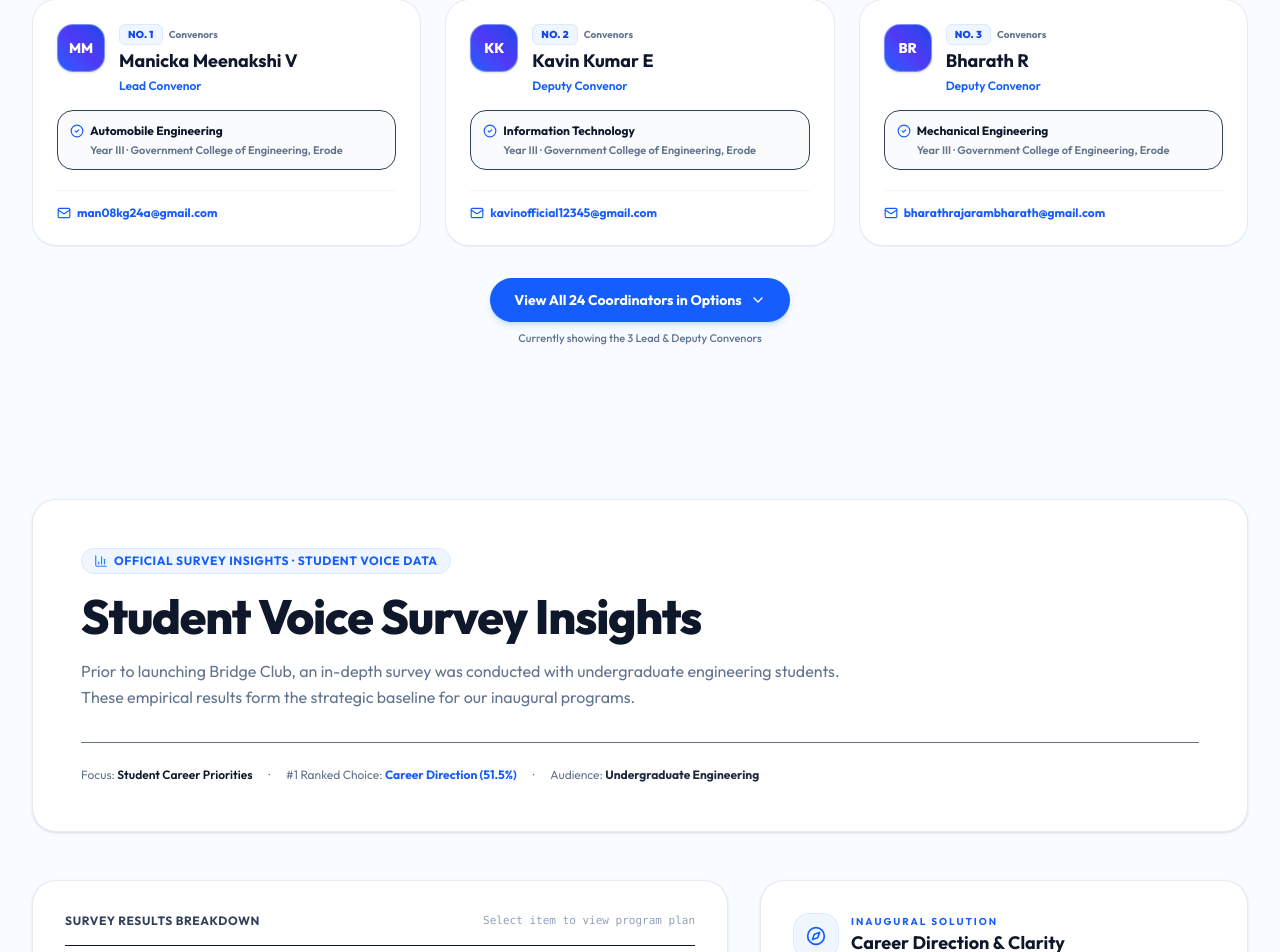
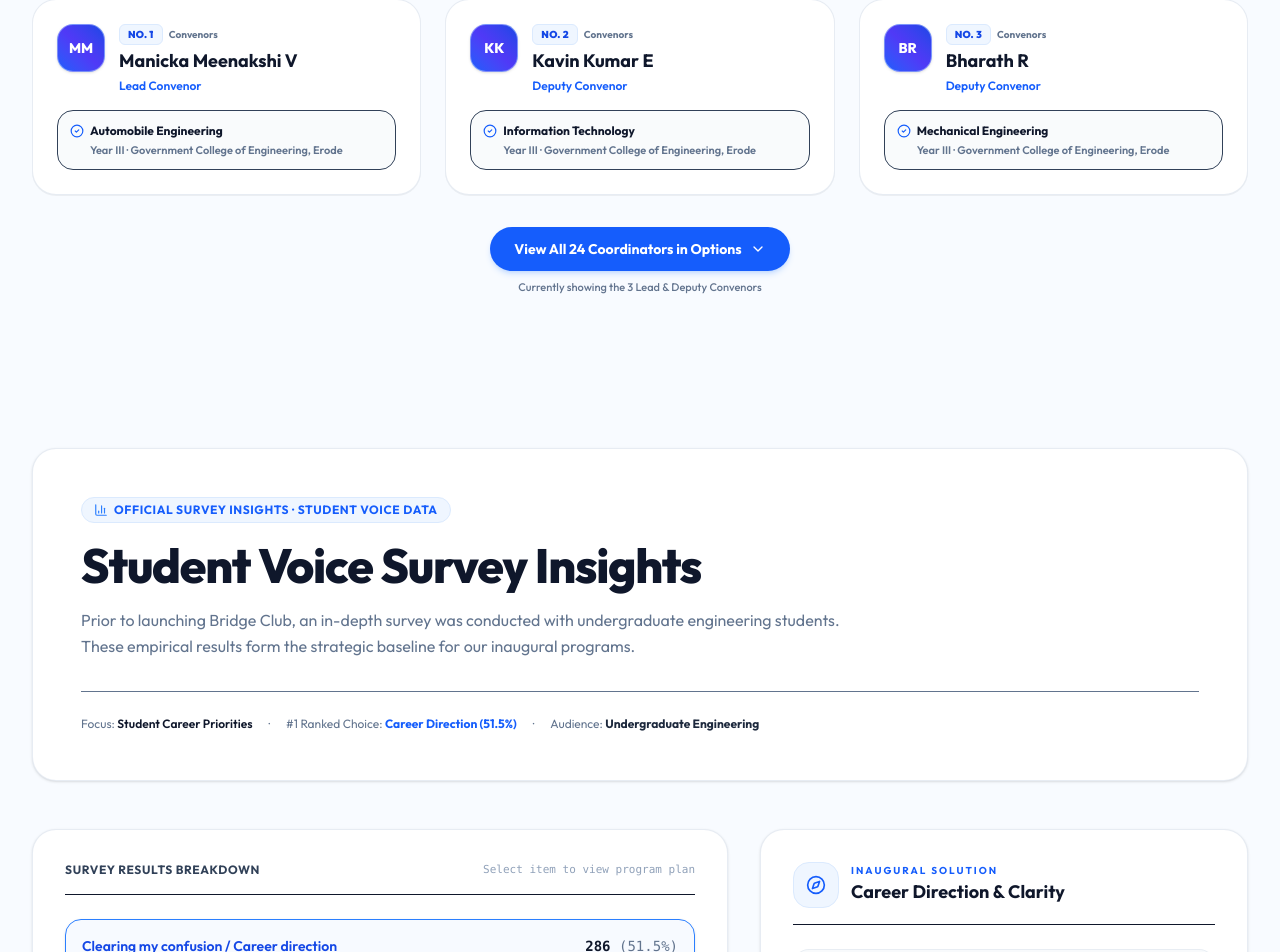
Before and after one commit to kavinkk2425/Bridgee, a React (Vite) app: page / in a window 1280 px wide. Shown: the part 4274-5226 px from the top of the page. Built offline with nearby package versions, Linux system fonts and the light colour scheme.

Commit message:
Remove email IDs from Student Coordinators section

```diff
--- a/src/components/CoordinatorsSection.tsx
+++ b/src/components/CoordinatorsSection.tsx
@@ -1,6 +1,6 @@
 import React, { useState, useMemo } from 'react';
 import { motion, AnimatePresence } from 'motion/react';
-import { Mail, GraduationCap, Search, CheckCircle2, ChevronDown, ChevronUp, Users, Filter } from 'lucide-react';
+import { GraduationCap, Search, CheckCircle2, ChevronDown, ChevronUp, Users, Filter } from 'lucide-react';
 import { CLUB_COORDINATORS } from '../data/bridgeClubData';
 
 export const CoordinatorsSection: React.FC = () => {
@@ -42,7 +42,6 @@ export const CoordinatorsSection: React.FC = () => {
         c.name.toLowerCase().includes(q) ||
         c.role.toLowerCase().includes(q) ||
         c.department.toLowerCase().includes(q) ||
-        c.email.toLowerCase().includes(q) ||
         c.year.toLowerCase().includes(q);
 
       return matchesCategory && matchesSearch;
@@ -215,18 +214,6 @@ export const CoordinatorsSection: React.FC = () => {
                   </div>
                 </div>
               </div>
-
-              {/* Email Contact Action */}
-              <div className="mt-5 pt-3.5 border-t border-slate-100 flex items-center justify-between font-sans">
-                <a
-                  href={`mailto:${coord.email}`}
-                  className="text-xs text-blue-600 hover:text-blue-800 flex items-center gap-1.5 font-bold transition-colors truncate max-w-full"
-                  title={`Email ${coord.name}`}
-                >
-                  <Mail className="w-3.5 h-3.5 shrink-0" />
-                  <span className="truncate">{coord.email}</span>
-                </a>
-              </div>
             </motion.div>
           ))}
         </AnimatePresence>
```
